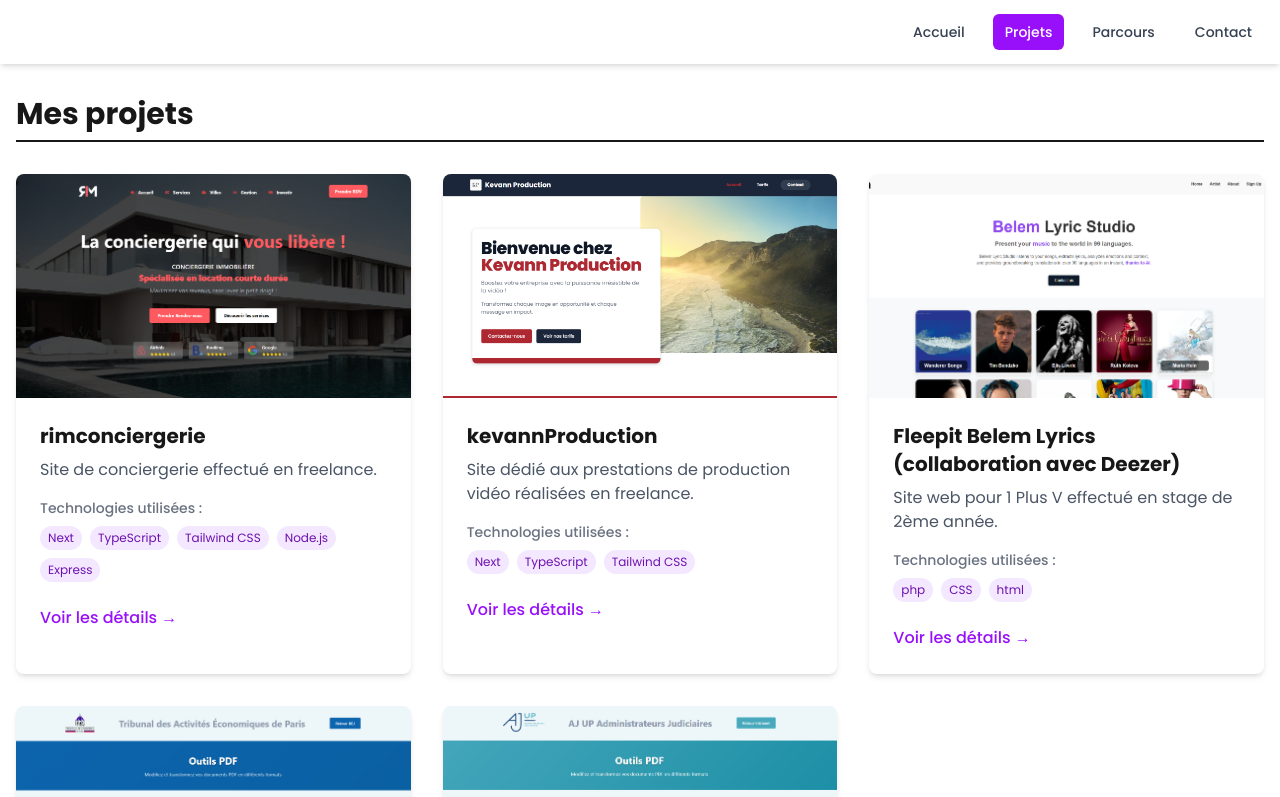
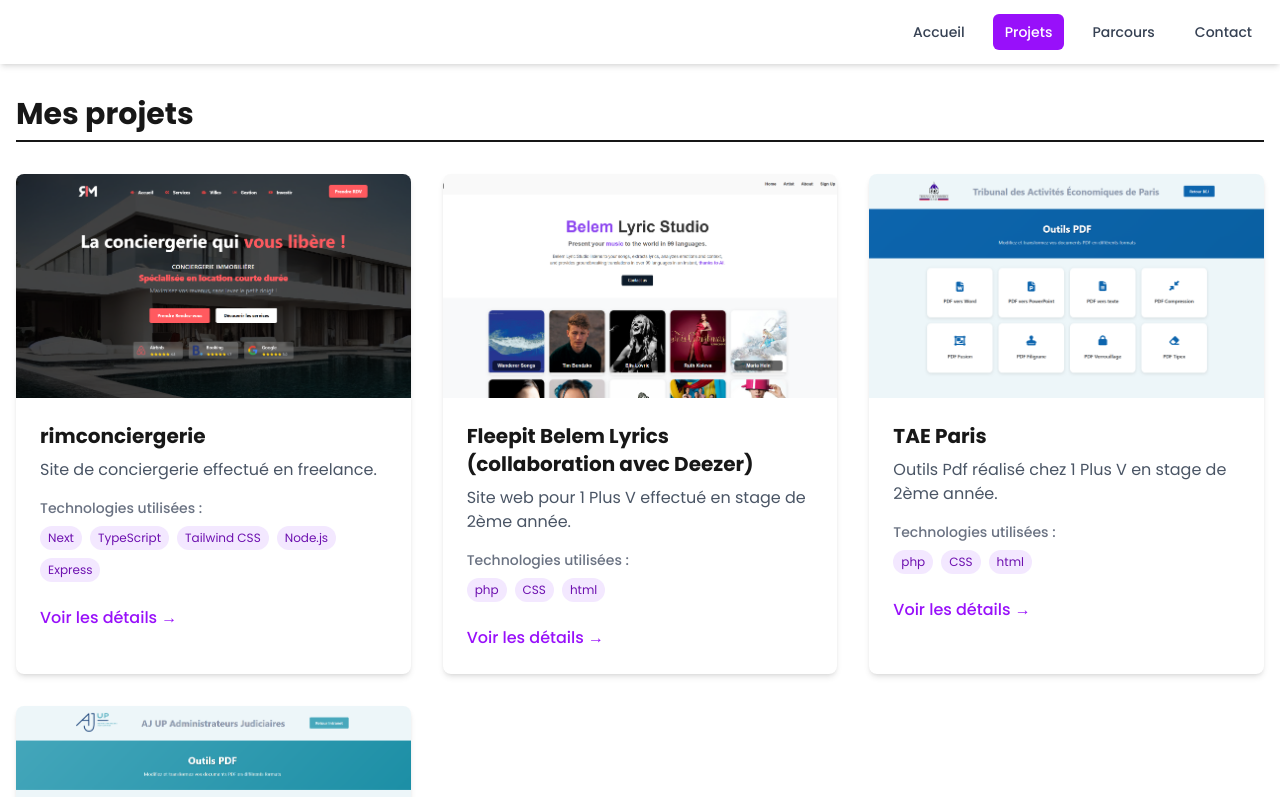
Before and after one commit to Dalil03/Portfolio-bts, a Next.js app: page /projets in a window 1280 px wide. Shown: the top 797 px of the page. Built offline with nearby package versions, Linux system fonts and the light colour scheme.

Commit message:
remove kevann

```diff
--- a/pages/projets.js
+++ b/pages/projets.js
@@ -14,19 +14,19 @@
 
      lien: "https://rimconciergerie.fr/"
    },
-        {
-     id: 2,
-     titre: "kevannProduction",
-     description: "Site dédié aux prestations de production vidéo réalisées en freelance.",
+  //       {
+  //    id: 2,
+  //    titre: "kevannProduction",
+  //    description: "Site dédié aux prestations de production vidéo réalisées en freelance.",
 
-     technologies: ["Next", "TypeScript","Tailwind CSS"],
-     image: "/kevannProduction.png",
+  //    technologies: ["Next", "TypeScript","Tailwind CSS"],
+  //    image: "/kevannProduction.png",
 
-     lien: "https://kevann-production-5qn6-h4n0i28az-dalil03s-projects.vercel.app/accueil"
-   },
+  //    lien: "https://kevann-production-5qn6-h4n0i28az-dalil03s-projects.vercel.app/accueil"
+  //  },
 
     {
-      id: 3,
+      id: 2,
       titre: "Fleepit Belem Lyrics (collaboration avec Deezer)",
       description: "Site web pour 1 Plus V effectué en stage de 2ème année.",
       technologies: ["php", "CSS","html"],
@@ -34,7 +34,7 @@
       lien: "https://belem.fleepit.com/"
     },
     {
-      id: 4,
+      id: 3,
       titre: " TAE Paris ",
       description: "Outils Pdf réalisé chez 1 Plus V en stage de 2ème année.",
       technologies: ["php", "CSS","html"],
@@ -42,7 +42,7 @@
       lien: "https://fleepit-digital.clients.ipsolution.fr/Sharepoint/TAEParis/outils.php?tkn=ff9f8a2774994d2e9ec3a2dd2ef7bc6"
     },
     {
-      id: 5,
+      id: 4,
       titre: "Site web AJUP ",
       description: "Outils Pdf réalisé chez 1 Plus V en stage de 2ème année.",
       technologies: ["php", "CSS","html"],
```
